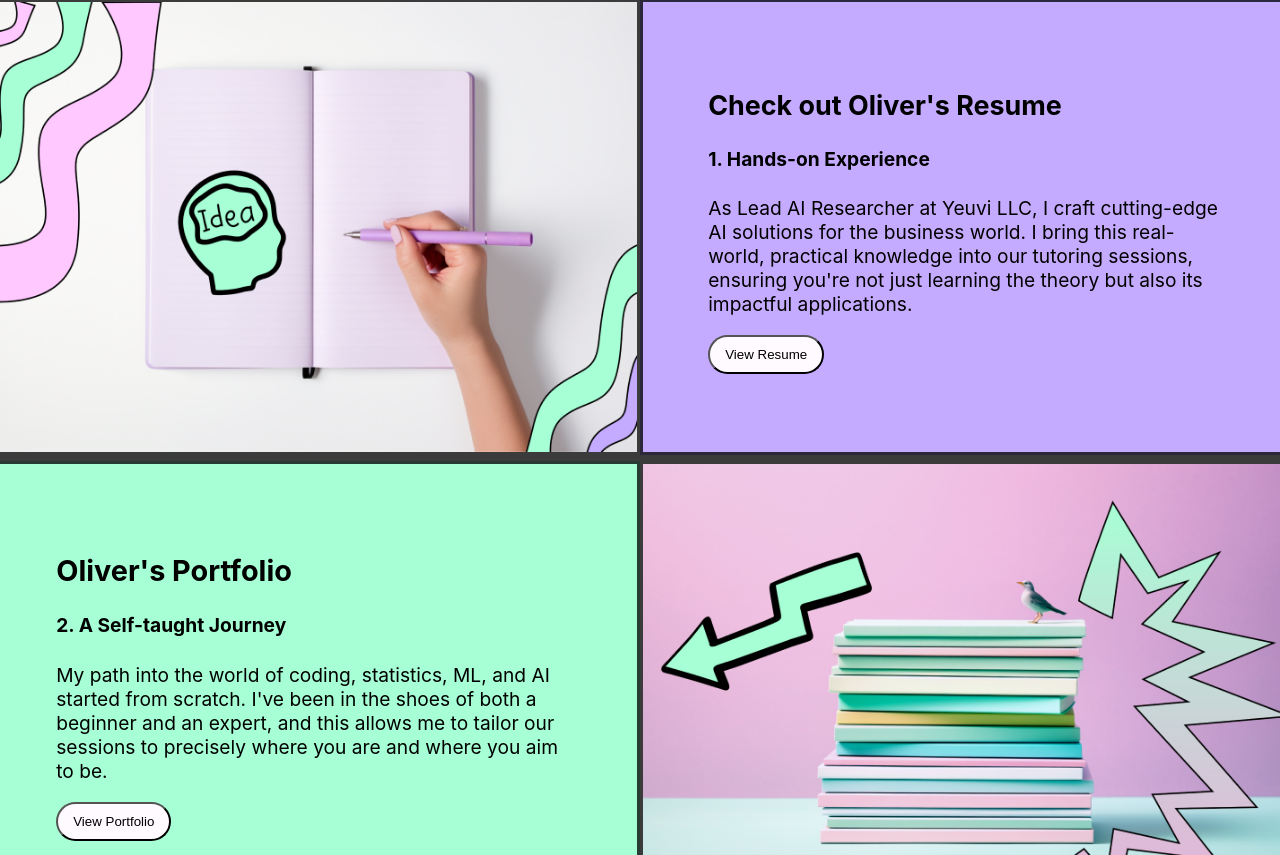
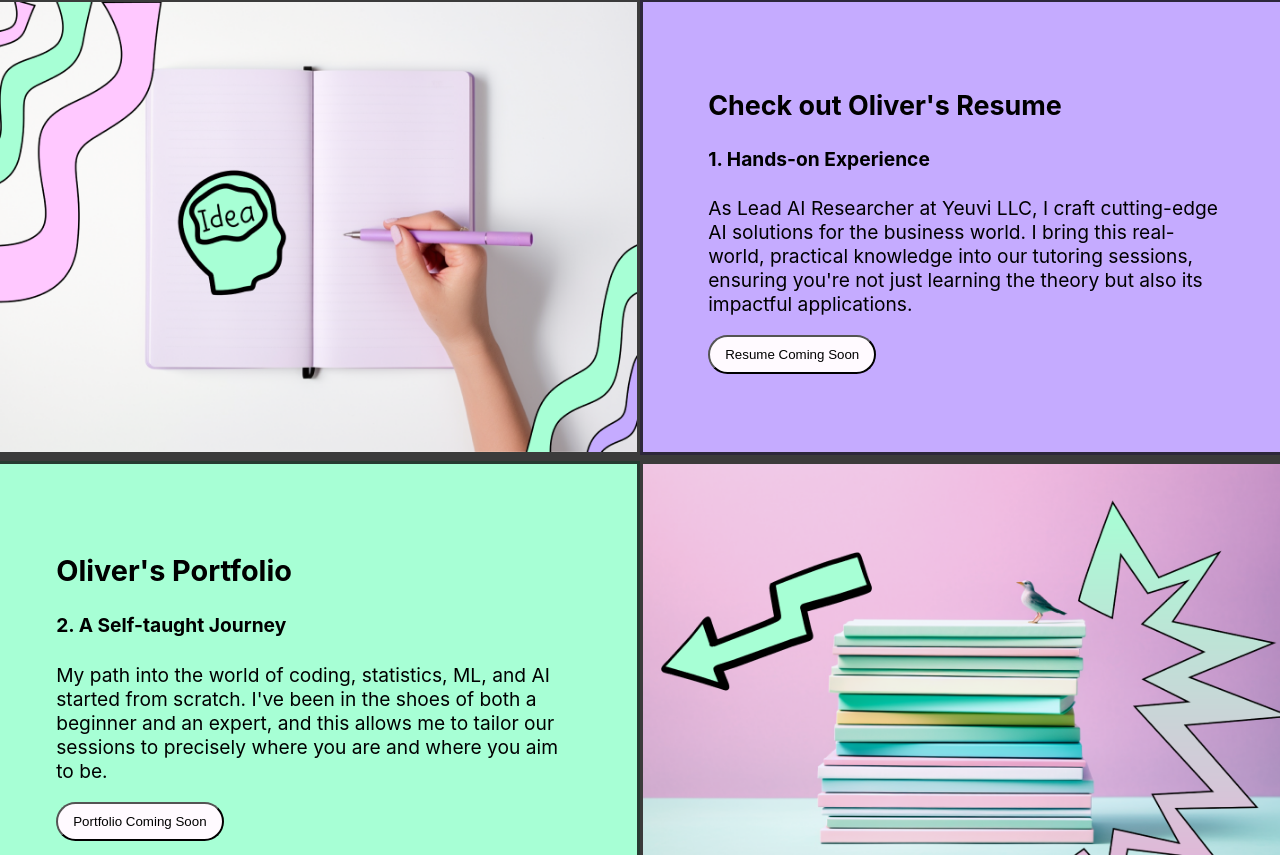
Before and after one commit to thruechoes/olivertutor.me, a React (Create React App) app: page / in a window 1280 px wide. Shown: the part 1945-2800 px from the top of the page. Built offline with nearby package versions, Linux system fonts and the light colour scheme.

Commit message:
Fixed broken (404) redirects for Github pages site

```diff
--- a/src/components/Footer.js
+++ b/src/components/Footer.js
@@ -11,8 +11,8 @@
                 </div>
                 <div className="footer-links">
                     {/* Adjust with your actual links */}
-                    <a href="/comingsoon">Blog</a>
-                    <a href="/comingsoon">Courses</a>
+                    <a href="/">Blog</a>
+                    <a href="/">Courses</a>
                     <a href="/#contact-section">Contact</a>
                 </div>
                 <div className="footer-social">
--- a/src/components/Navbar.js
+++ b/src/components/Navbar.js
@@ -9,10 +9,11 @@
             <div className = "navbar-content">
                 <img src = { Logo } alt="OliverTutor.me Logo" className = "navbar-logo" />
                 <ul className = "navbar-menu">
+                    <li><i>Coming soon: </i></li>
                     <li><a href = "/">Home</a></li>
                     <li><a href = "/#contact-section">Book Session</a></li>
-                    <li><a href = "/comingsoon">Online Courses</a></li>
-                    <li><a href = "/comingsoon">Blog</a></li>
+                    <li><a href = "/">Online Courses</a></li>
+                    <li><a href = "/">Blog</a></li>
                 </ul>
             </div>
         </nav>
--- a/src/pages/Home.js
+++ b/src/pages/Home.js
@@ -14,7 +14,8 @@
     const navigate = useNavigate();
 
     const handleButtonClick = () => {
-        navigate('/comingsoon');
+        /* navigate('/comingsoon');*/
+        navigate('/');
     };
 
     return (
@@ -61,7 +62,8 @@
                     <h2 className = "big-font">Check out Oliver's Resume</h2>
                     <h4>1. Hands-on Experience</h4>
                     <p>As Lead AI Researcher at Yeuvi LLC, I craft cutting-edge AI solutions for the business world. I bring this real-world, practical knowledge into our tutoring sessions, ensuring you're not just learning the theory but also its impactful applications.</p>
-                    <button className = "resume-button" onClick = { handleButtonClick }>View Resume</button>
+                    {/*<button className = "resume-button" onClick = { handleButtonClick }>View Resume</button>*/}
+                    <button className = "resume-button">Resume Coming Soon</button>
                 </div>
             </div>
 
@@ -71,7 +73,8 @@
                     <h2>Oliver's Portfolio</h2>
                     <h4>2. A Self-taught Journey</h4>
                     <p>My path into the world of coding, statistics, ML, and AI started from scratch. I've been in the shoes of both a beginner and an expert, and this allows me to tailor our sessions to precisely where you are and where you aim to be.</p>
-                    <button className = "portfolio-button" onClick = { handleButtonClick }>View Portfolio</button>
+                    {/*<button className = "portfolio-button" onClick = { handleButtonClick }>View Portfolio</button*/}
+                    <button className = "portfolio-button">Portfolio Coming Soon</button>
                 </div>
                 <div className = "column portfolio-image borderer">
                     <img src = { BirdBooks } alt = "Publications Galore" />
@@ -87,7 +90,8 @@
                     <h2>Want to read the blog?</h2>
                     <h4>3. A Story of Resilience and Curiosity</h4>
                     <p>My upbringing in the hills of West Virginia, learning about nature's marvels, and my evolution into the world of code have crafted my unique teaching philosophy. With me, every session is not just about codes and algorithms; it's about understanding the deeper "why" and "how" behind them.</p>
-                    <button className = "gray-btn" onClick = { handleButtonClick }>Read Blog</button>
+                    {/*<button className = "gray-btn" onClick = { handleButtonClick }>Read Blog</button>*/}
+                    <button className = "gray-btn">Blog Coming Soon</button>
                 </div>
             </div>
 
```
